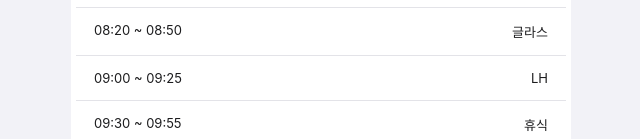
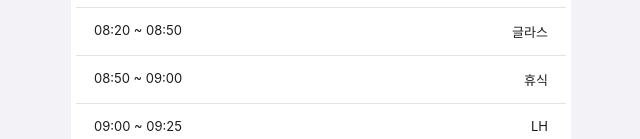
Before and after one commit to Platahellagood/Platahellagood.github.io, a plain HTML site: page index.html in a window 1280 px wide. Shown: the part 661-800 px from the top of the page, 319-959 px from the left. Drawn offline with Linux system fonts and the light colour scheme.

Commit message:
Update index.html

```diff
--- a/index.html
+++ b/index.html
@@ -182,52 +182,79 @@
     }
 
     let currentMode = localStorage.getItem('mode') || 'rotation';
+
+    // 휴게시간이 명시적으로 추가된 데이터셋
     const RAW_DATA = {
         lh: [
             {s:"06:50", e:"07:15", p:"LH"}, {s:"07:20", e:"07:45", p:"휴식"}, {s:"07:50", e:"08:15", p:"RH"}, {s:"08:20", e:"08:50", p:"글라스"},
+            {s:"08:50", e:"09:00", p:"휴식"},
             {s:"09:00", e:"09:25", p:"LH"}, {s:"09:30", e:"09:55", p:"휴식"}, {s:"10:00", e:"10:25", p:"RH"}, {s:"10:30", e:"11:00", p:"글라스"},
             {s:"11:00", e:"11:40", p:"점심(휴식)"}, {s:"11:40", e:"12:05", p:"LH"}, {s:"12:10", e:"12:35", p:"휴식"}, {s:"12:40", e:"13:05", p:"RH"},
-            {s:"13:10", e:"13:40", p:"글라스"}, {s:"13:50", e:"14:10", p:"LH"}, {s:"14:15", e:"14:35", p:"휴식"}, {s:"14:40", e:"15:00", p:"RH"}, {s:"15:05", e:"15:25", p:"글라스"},
+            {s:"13:10", e:"13:40", p:"글라스"},
+            {s:"13:40", e:"13:50", p:"휴식"},
+            {s:"13:50", e:"14:10", p:"LH"}, {s:"14:15", e:"14:35", p:"휴식"}, {s:"14:40", e:"15:00", p:"RH"}, {s:"15:05", e:"15:25", p:"글라스"},
             {s:"15:35", e:"16:05", p:"LH", n:true}, {s:"16:10", e:"16:35", p:"휴식", n:true}, {s:"16:40", e:"17:05", p:"RH", n:true}, {s:"17:10", e:"17:40", p:"글라스", n:true},
+            {s:"17:40", e:"17:50", p:"휴식", n:true},
             {s:"17:50", e:"18:15", p:"LH", n:true}, {s:"18:20", e:"18:45", p:"휴식", n:true}, {s:"18:50", e:"19:15", p:"RH", n:true}, {s:"19:20", e:"19:50", p:"글라스", n:true},
             {s:"19:50", e:"20:30", p:"저녁(휴식)", n:true}, {s:"20:30", e:"20:55", p:"LH", n:true}, {s:"21:00", e:"21:25", p:"휴식", n:true}, {s:"21:30", e:"21:55", p:"RH", n:true},
-            {s:"22:00", e:"22:30", p:"글라스", n:true}, {s:"22:40", e:"23:00", p:"LH", n:true}, {s:"23:05", e:"23:25", p:"휴식", n:true}, {s:"23:30", e:"23:50", p:"RH", n:true}, {s:"23:55", e:"00:20", p:"글라스", n:true}
+            {s:"22:00", e:"22:30", p:"글라스", n:true},
+            {s:"22:30", e:"22:40", p:"휴식", n:true},
+            {s:"22:40", e:"23:00", p:"LH", n:true}, {s:"23:05", e:"23:25", p:"휴식", n:true}, {s:"23:30", e:"23:50", p:"RH", n:true}, {s:"23:55", e:"00:20", p:"글라스", n:true}
         ],
         rest: [
             {s:"06:50", e:"07:15", p:"휴식"}, {s:"07:20", e:"07:45", p:"RH"}, {s:"07:50", e:"08:15", p:"글라스"}, {s:"08:20", e:"08:50", p:"LH"},
+            {s:"08:50", e:"09:00", p:"휴식"},
             {s:"09:00", e:"09:25", p:"휴식"}, {s:"09:30", e:"09:55", p:"RH"}, {s:"10:00", e:"10:25", p:"글라스"}, {s:"10:30", e:"11:00", p:"LH"},
             {s:"11:00", e:"11:40", p:"점심(휴식)"}, {s:"11:40", e:"12:05", p:"휴식"}, {s:"12:10", e:"12:35", p:"RH"}, {s:"12:40", e:"13:05", p:"글라스"},
-            {s:"13:10", e:"13:40", p:"LH"}, {s:"13:50", e:"14:10", p:"휴식"}, {s:"14:15", e:"14:35", p:"RH"}, {s:"14:40", e:"15:00", p:"글라스"}, {s:"15:05", e:"15:25", p:"LH"},
+            {s:"13:10", e:"13:40", p:"LH"},
+            {s:"13:40", e:"13:50", p:"휴식"},
+            {s:"13:50", e:"14:10", p:"휴식"}, {s:"14:15", e:"14:35", p:"RH"}, {s:"14:40", e:"15:00", p:"글라스"}, {s:"15:05", e:"15:25", p:"LH"},
             {s:"15:35", e:"16:05", p:"휴식", n:true}, {s:"16:10", e:"16:35", p:"RH", n:true}, {s:"16:40", e:"17:05", p:"글라스", n:true}, {s:"17:10", e:"17:40", p:"LH", n:true},
+            {s:"17:40", e:"17:50", p:"휴식", n:true},
             {s:"17:50", e:"18:15", p:"휴식", n:true}, {s:"18:20", e:"18:45", p:"RH", n:true}, {s:"18:50", e:"19:15", p:"글라스", n:true}, {s:"19:20", e:"19:50", p:"LH", n:true},
             {s:"19:50", e:"20:30", p:"저녁(휴식)", n:true}, {s:"20:30", e:"20:55", p:"휴식", n:true}, {s:"21:00", e:"21:25", p:"RH", n:true}, {s:"21:30", e:"21:55", p:"글라스", n:true},
-            {s:"22:00", e:"22:30", p:"LH", n:true}, {s:"22:40", e:"23:00", p:"휴식", n:true}, {s:"23:05", e:"23:25", p:"RH", n:true}, {s:"23:30", e:"23:50", p:"글라스", n:true}, {s:"23:55", e:"00:20", p:"LH", n:true}
+            {s:"22:00", e:"22:30", p:"LH", n:true},
+            {s:"22:30", e:"22:40", p:"휴식", n:true},
+            {s:"22:40", e:"23:00", p:"휴식", n:true}, {s:"23:05", e:"23:25", p:"RH", n:true}, {s:"23:30", e:"23:50", p:"글라스", n:true}, {s:"23:55", e:"00:20", p:"LH", n:true}
         ],
         rh: [
             {s:"06:50", e:"07:15", p:"RH"}, {s:"07:20", e:"07:45", p:"글라스"}, {s:"07:50", e:"08:15", p:"LH"}, {s:"08:20", e:"08:50", p:"휴식"},
+            {s:"08:50", e:"09:00", p:"휴식"},
             {s:"09:00", e:"09:25", p:"RH"}, {s:"09:30", e:"09:55", p:"글라스"}, {s:"10:00", e:"10:25", p:"LH"}, {s:"10:30", e:"11:00", p:"휴식"},
             {s:"11:00", e:"11:40", p:"점심(휴식)"}, {s:"11:40", e:"12:05", p:"RH"}, {s:"12:10", e:"12:35", p:"글라스"}, {s:"12:40", e:"13:05", p:"LH"},
-            {s:"13:10", e:"13:40", p:"휴식"}, {s:"13:50", e:"14:10", p:"RH"}, {s:"14:15", e:"14:35", p:"글라스"}, {s:"14:40", e:"15:00", p:"LH"}, {s:"15:05", e:"15:25", p:"휴식"},
+            {s:"13:10", e:"13:40", p:"휴식"},
+            {s:"13:40", e:"13:50", p:"휴식"},
+            {s:"13:50", e:"14:10", p:"RH"}, {s:"14:15", e:"14:35", p:"글라스"}, {s:"14:40", e:"15:00", p:"LH"}, {s:"15:05", e:"15:25", p:"휴식"},
             {s:"15:35", e:"16:05", p:"RH", n:true}, {s:"16:10", e:"16:35", p:"글라스", n:true}, {s:"16:40", e:"17:05", p:"LH", n:true}, {s:"17:10", e:"17:40", p:"휴식", n:true},
+            {s:"17:40", e:"17:50", p:"휴식", n:true},
             {s:"17:50", e:"18:15", p:"RH", n:true}, {s:"18:20", e:"18:45", p:"글라스", n:true}, {s:"18:50", e:"19:15", p:"LH", n:true}, {s:"19:20", e:"19:50", p:"휴식", n:true},
             {s:"19:50", e:"20:30", p:"저녁(휴식)", n:true}, {s:"20:30", e:"20:55", p:"RH", n:true}, {s:"21:00", e:"21:25", p:"글라스", n:true}, {s:"21:30", e:"21:55", p:"LH", n:true},
-            {s:"22:00", e:"22:30", p:"휴식", n:true}, {s:"22:40", e:"23:00", p:"RH", n:true}, {s:"23:05", e:"23:25", p:"글라스", n:true}, {s:"23:30", e:"23:50", p:"LH", n:true}, {s:"23:55", e:"00:20", p:"휴식", n:true}
+            {s:"22:00", e:"22:30", p:"휴식", n:true},
+            {s:"22:30", e:"22:40", p:"휴식", n:true},
+            {s:"22:40", e:"23:00", p:"RH", n:true}, {s:"23:05", e:"23:25", p:"글라스", n:true}, {s:"23:30", e:"23:50", p:"LH", n:true}, {s:"23:55", e:"00:20", p:"휴식", n:true}
         ],
         glass: [
             {s:"06:50", e:"07:15", p:"글라스"}, {s:"07:20", e:"07:45", p:"LH"}, {s:"07:50", e:"08:15", p:"휴식"}, {s:"08:20", e:"08:50", p:"RH"},
+            {s:"08:50", e:"09:00", p:"휴식"},
             {s:"09:00", e:"09:25", p:"글라스"}, {s:"09:30", e:"09:55", p:"LH"}, {s:"10:00", e:"10:25", p:"휴식"}, {s:"10:30", e:"11:00", p:"RH"},
             {s:"11:00", e:"11:40", p:"점심(휴식)"}, {s:"11:40", e:"12:05", p:"글라스"}, {s:"12:10", e:"12:35", p:"LH"}, {s:"12:40", e:"13:05", p:"휴식"},
-            {s:"13:10", e:"13:40", p:"RH"}, {s:"13:50", e:"14:10", p:"글라스"}, {s:"14:15", e:"14:35", p:"LH"}, {s:"14:40", e:"15:00", p:"휴식"}, {s:"15:05", e:"15:25", p:"RH"},
+            {s:"13:10", e:"13:40", p:"RH"},
+            {s:"13:40", e:"13:50", p:"휴식"},
+            {s:"13:50", e:"14:10", p:"글라스"}, {s:"14:15", e:"14:35", p:"LH"}, {s:"14:40", e:"15:00", p:"휴식"}, {s:"15:05", e:"15:25", p:"RH"},
             {s:"15:35", e:"16:05", p:"글라스", n:true}, {s:"16:10", e:"16:35", p:"LH", n:true}, {s:"16:40", e:"17:05", p:"휴식", n:true}, {s:"17:10", e:"17:40", p:"RH", n:true},
+            {s:"17:40", e:"17:50", p:"휴식", n:true},
             {s:"17:50", e:"18:15", p:"글라스", n:true}, {s:"18:20", e:"18:45", p:"LH", n:true}, {s:"18:50", e:"19:15", p:"휴식", n:true}, {s:"19:20", e:"19:50", p:"RH", n:true},
             {s:"19:50", e:"20:30", p:"저녁(휴식)", n:true}, {s:"20:30", e:"20:55", p:"글라스", n:true}, {s:"21:00", e:"21:25", p:"LH", n:true}, {s:"21:30", e:"21:55", p:"휴식", n:true},
-            {s:"22:00", e:"22:30", p:"RH", n:true}, {s:"22:40", e:"23:00", p:"글라스", n:true}, {s:"23:05", e:"23:25", p:"LH", n:true}, {s:"23:30", e:"23:50", p:"휴식", n:true}, {s:"23:55", e:"00:20", p:"RH", n:true}
+            {s:"22:00", e:"22:30", p:"RH", n:true},
+            {s:"22:30", e:"22:40", p:"휴식", n:true},
+            {s:"22:40", e:"23:00", p:"글라스", n:true}, {s:"23:05", e:"23:25", p:"LH", n:true}, {s:"23:30", e:"23:50", p:"휴식", n:true}, {s:"23:55", e:"00:20", p:"RH", n:true}
         ],
         general: [
             {s:"06:50", e:"08:50", p:"오전 근무", n:false}, {s:"08:50", e:"09:00", p:"휴식", n:false},
             {s:"09:00", e:"11:00", p:"오전 근무", n:false}, {s:"11:00", e:"11:40", p:"점심", n:false},
             {s:"11:40", e:"13:40", p:"오후 근무", n:false}, {s:"13:40", e:"13:50", p:"휴식", n:false},
-            {s:"13:50", e:"15:25", p:"오후 근무", n:false}, {s:"15:35", e:"17:40", p:"야간 근무", n:true},
+            {s:"13:50", e:"15:25", p:"오후 근무", n:false},
+            {s:"15:35", e:"17:40", p:"야간 근무", n:true},
             {s:"17:40", e:"17:50", p:"휴식", n:true}, {s:"17:50", e:"19:50", p:"야간 근무", n:true},
             {s:"19:50", e:"20:30", p:"저녁", n:true}, {s:"20:30", e:"22:30", p:"심야 근무", n:true},
             {s:"22:30", e:"22:40", p:"휴식", n:true}, {s:"22:40", e:"00:20", p:"심야 근무", n:true}
@@ -278,7 +305,7 @@
         update();
     }
 
-    // --- 공차 계산 로직 시작 ---
+    // --- 공차 계산 로직 (수정됨: 4개의 휴게시간 정지 반영) ---
     function saveCurrCar() {
         const curr = document.getElementById('curr-car').value;
         if(curr) {
@@ -322,19 +349,22 @@
         let simulatedMins = now.getHours() * 60 + now.getMinutes();
         let startMins = simulatedMins;
 
-        // 휴게 시간 스킵 로직 적용
+        // 휴게 시간 스킵 로직 적용 (요청하신 시간대 모두 포함)
         while (remainingWorkMins > 0) {
             let inBreak = false;
-            // 점심 정지 시간: 11:00 (660분) ~ 11:40 (700분)
-            if (simulatedMins >= 660 && simulatedMins < 700) {
-                simulatedMins = 700;
-                inBreak = true;
-            }
-            // 저녁 정지 시간: 19:50 (1190분) ~ 20:30 (1230분)
-            else if (simulatedMins >= 1190 && simulatedMins < 1230) {
-                simulatedMins = 1230;
-                inBreak = true;
-            }
+
+            // 오전 휴게시간: 08:50 (530분) ~ 09:00 (540분)
+            if (simulatedMins >= 530 && simulatedMins < 540) { simulatedMins = 540; inBreak = true; }
+            // 점심 정지시간: 11:00 (660분) ~ 11:40 (700분)
+            else if (simulatedMins >= 660 && simulatedMins < 700) { simulatedMins = 700; inBreak = true; }
+            // 오후 휴게시간: 13:40 (820분) ~ 13:50 (830분)
+            else if (simulatedMins >= 820 && simulatedMins < 830) { simulatedMins = 830; inBreak = true; }
+            // 야간 휴게시간 1: 17:40 (1060분) ~ 17:50 (1070분)
+            else if (simulatedMins >= 1060 && simulatedMins < 1070) { simulatedMins = 1070; inBreak = true; }
+            // 저녁 정지시간: 19:50 (1190분) ~ 20:30 (1230분)
+            else if (simulatedMins >= 1190 && simulatedMins < 1230) { simulatedMins = 1230; inBreak = true; }
+            // 야간 휴게시간 2: 22:30 (1350분) ~ 22:40 (1360분)
+            else if (simulatedMins >= 1350 && simulatedMins < 1360) { simulatedMins = 1360; inBreak = true; }
 
             if (!inBreak) {
                 simulatedMins++;
@@ -351,7 +381,6 @@
             `현재 차번은 <b>${curr}</b> 이며 <b>${target}</b> 까지는 <b>${realRemainingMins}</b>분이 남았습니다.<br>
             <span style="color:var(--primary); font-size:16px; margin-top:5px; display:inline-block; font-weight:800;">공바디 도착 예상시간은 ${fh}:${fm} 분입니다.</span>`;
     }
-    // --- 공차 계산 로직 종료 ---
 
     function update() {
         const now = new Date();
@@ -386,22 +415,24 @@
         if (checkMin < firstShift._start || checkMin >= lastShift._end) {
             timer.innerText = "--:--";
             label.innerText = "OFF";
-            task.innerText = "퇴근입니다. 오늘 하루도 고생 많으셨습니다."; // 요청하신 퇴근 문구 변경 반영
+            task.innerText = "퇴근입니다. 오늘 하루도 고생 많으셨습니다.";
             renderList(currentSchedule, null); return;
         }
 
         let currentShift = currentSchedule.find(i => checkMin >= i._start && checkMin < i._end);
         let nextIdx = currentSchedule.findIndex(i => checkMin >= i._start && checkMin < i._end) + 1;
         let nextShift = currentSchedule[nextIdx];
+
         if (currentShift) {
             let diffSec = (currentShift._end * 60) - (checkMin * 60 + nowSec);
             timer.innerText = `${String(Math.floor(diffSec / 60)).padStart(2, '0')}:${String(diffSec % 60).padStart(2, '0')}`;
 
-            if (currentMode === 'general') {
-                if (currentShift.p.includes("점심") || currentShift.p.includes("저녁") || currentShift.p.includes("휴식")) {
-                    label.innerText = "다음 근무 시작까지";
-                    task.innerText = `${currentShift.p} 시간 (${currentShift.s}~${currentShift.e})`;
-                } else {
+            // 모든 탭 공통: 휴게시간, 식사시간일 경우 '휴게시간입니다.' 표시 로직
+            if (currentShift.p.includes("점심") || currentShift.p.includes("저녁") || currentShift.p.includes("휴식")) {
+                label.innerText = "휴게시간입니다.";
+                task.innerText = `현재: ${currentShift.p} (${currentShift.s}~${currentShift.e})`;
+            } else {
+                if (currentMode === 'general') {
                     if (diffSec <= 600 && nextShift) {
                         if (nextShift.p.includes("점심") || nextShift.p.includes("저녁")) label.innerText = "곧 식사 시간입니다";
                         else if (nextShift.p.includes("휴식")) label.innerText = "곧 쉬는 시간입니다";
@@ -410,15 +441,14 @@
                         label.innerText = "다음 근무 시작까지";
                     }
                     task.innerText = `현재: ${currentShift.p} (${currentShift.s}~${currentShift.e})`;
+                } else {
+                    label.innerText = "남은 교대까지";
+                    task.innerText = `현재: ${currentShift.p} (${currentShift.s}~${currentShift.e})`;
                 }
-            } else {
-                label.innerText = "남은 교대까지";
-                task.innerText = `현재: ${currentShift.p} (${currentShift.s}~${currentShift.e})`;
             }
         }
         renderList(currentSchedule, currentShift);
 
-        // 실시간(1분 단위 연동) 공차 계산 업데이트
         if(currentMode === 'general') {
             updateCalcDisplay();
         }
```
